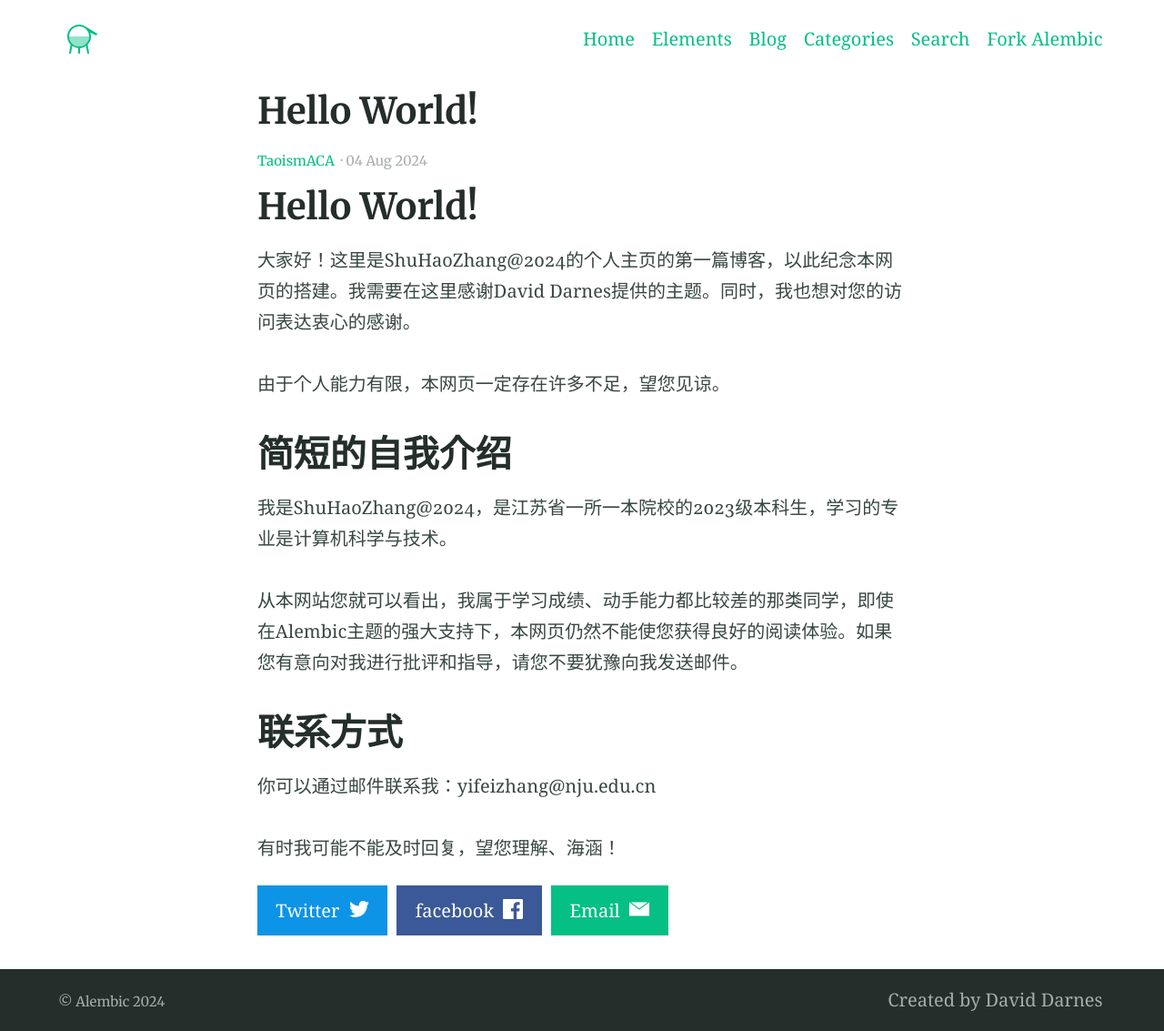
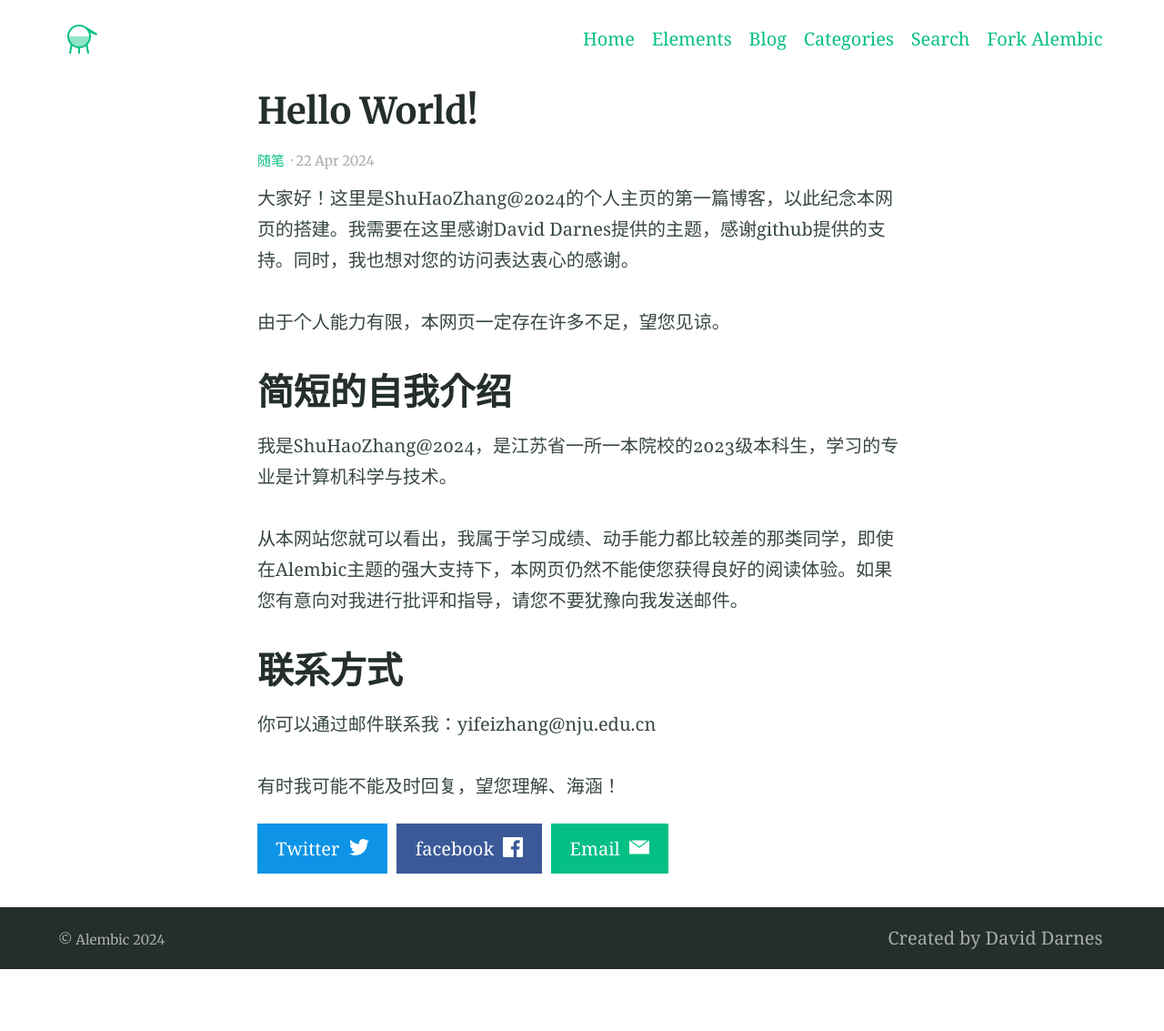
Before and after one commit to Past-Dream/Past-Dream.github.io, a Jekyll site: the page built from _posts/2024-05-08-hello-world.md, in a window 1280 px wide. Shown: the whole page at 91% size. Built offline with Jekyll 4.4.1, drawn with Linux system fonts in a browser that asks for light colours; after the commit the page ends 1065 px from its top, so only the background shows below that.

```diff
--- a/_posts/2024-08-03-hello-world.md
+++ b/_posts/2024-05-08-hello-world.md
@@ -1,13 +1,12 @@
 ---
 layout: post
 title:  "Hello World!"
-date:   2024-08-04 12:00:00 +0800
-categories: TaoismACA
+date:   2024-04-22 12:00:00 +0800
+categories: 随笔
 ---
 
-# Hello World!
 
-大家好！这里是ShuHaoZhang@2024的个人主页的第一篇博客，以此纪念本网页的搭建。我需要在这里感谢David Darnes提供的主题。同时，我也想对您的访问表达衷心的感谢。
+大家好！这里是ShuHaoZhang@2024的个人主页的第一篇博客，以此纪念本网页的搭建。我需要在这里感谢David Darnes提供的主题，感谢github提供的支持。同时，我也想对您的访问表达衷心的感谢。
 
 由于个人能力有限，本网页一定存在许多不足，望您见谅。
 
```
Also changed, not shown: _posts/2024-07-15.md (added, +7 -0 lines), index.md (+1 -0 lines).
